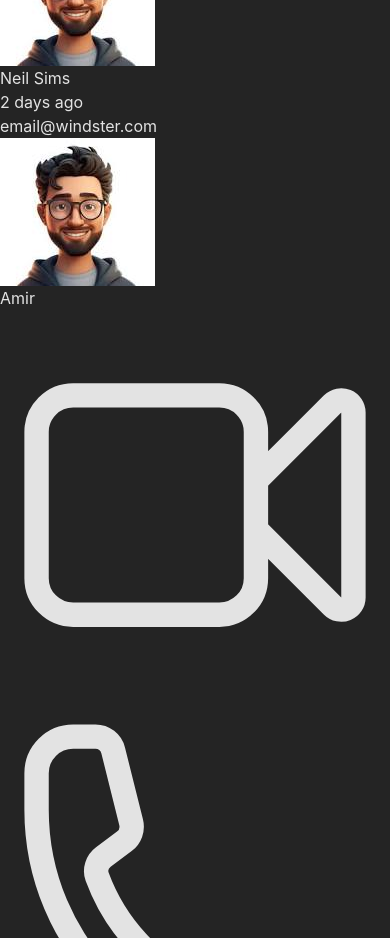
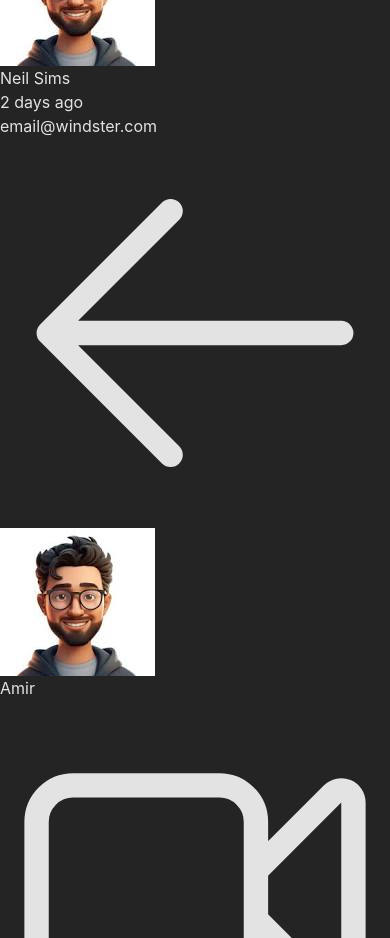
Before and after one commit to ihteshamulhaq950/whatsapp-client, a React (Vite) app: page /username in a window 390 px wide. Shown: the part 6180-7118 px from the top of the page. Built offline with nearby package versions, Linux system fonts and the light colour scheme.

Commit message:
Added backward arrow to chatbox navbar.

```diff
--- a/src/components/chat/ChatBoxNavbar.tsx
+++ b/src/components/chat/ChatBoxNavbar.tsx
@@ -1,10 +1,17 @@
 import React from 'react';
 import avatar1 from "/avatar.jpg";
+import { Link } from 'react-router-dom';
 
 const ChatBoxNavbar: React.FC = () => {
     return (
         <div className="sticky top-0 left-0 z-10 bg-neutral-200 text-neutral-800 dark:bg-neutral-800 dark:text-neutral-100 w-full py-3 ps-5 pe-8 flex items-center justify-between space-x-2 border-b border-b-neutral-500">
             <div className="flex items-start space-x-3">
+                <Link to={"/"}>
+                    <svg xmlns="http://www.w3.org/2000/svg" fill="none" viewBox="0 0 24 24" strokeWidth={1.5} stroke="currentColor" className="size-7  lg:hidden inline-flex justify-center items-center p-2 hover:bg-slate-700 rounded-full ">
+                        <path strokeLinecap="round" strokeLinejoin="round" d="M10.5 19.5 3 12m0 0 7.5-7.5M3 12h18" />
+                    </svg>
+                </Link>
+
                 <img
                     className="w-8 h-8 rounded-full ring-1 ring-black"
                     src={avatar1}
@@ -13,9 +20,9 @@ const ChatBoxNavbar: React.FC = () => {
                 <h3>Amir</h3>
             </div>
 
-            <div className="flex space-x-3">
+            <div className="flex items-center space-x-3">
                 {/* Camera */}
-                <svg xmlns="http://www.w3.org/2000/svg" fill="none" viewBox="0 0 24 24" strokeWidth={1.5} stroke="currentColor" className="size-5">
+                <svg xmlns="http://www.w3.org/2000/svg" fill="none" viewBox="0 0 24 24" strokeWidth={1.5} stroke="currentColor" className="size-4">
                     <path strokeLinecap="round" strokeLinejoin="round" d="m15.75 10.5 4.72-4.72a.75.75 0 0 1 1.28.53v11.38a.75.75 0 0 1-1.28.53l-4.72-4.72M4.5 18.75h9a2.25 2.25 0 0 0 2.25-2.25v-9a2.25 2.25 0 0 0-2.25-2.25h-9A2.25 2.25 0 0 0 2.25 7.5v9a2.25 2.25 0 0 0 2.25 2.25Z" />
                 </svg>
 
```
